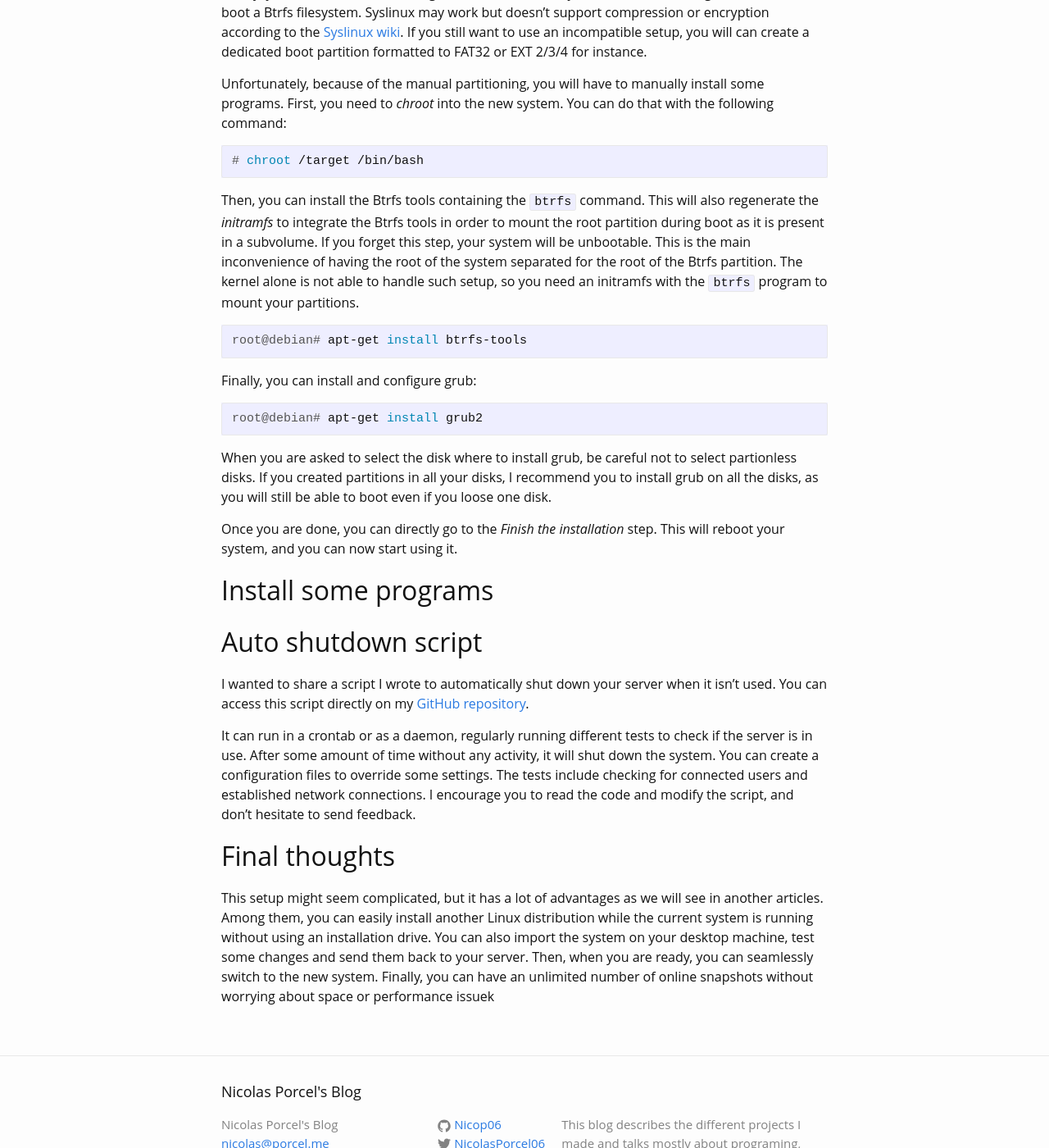
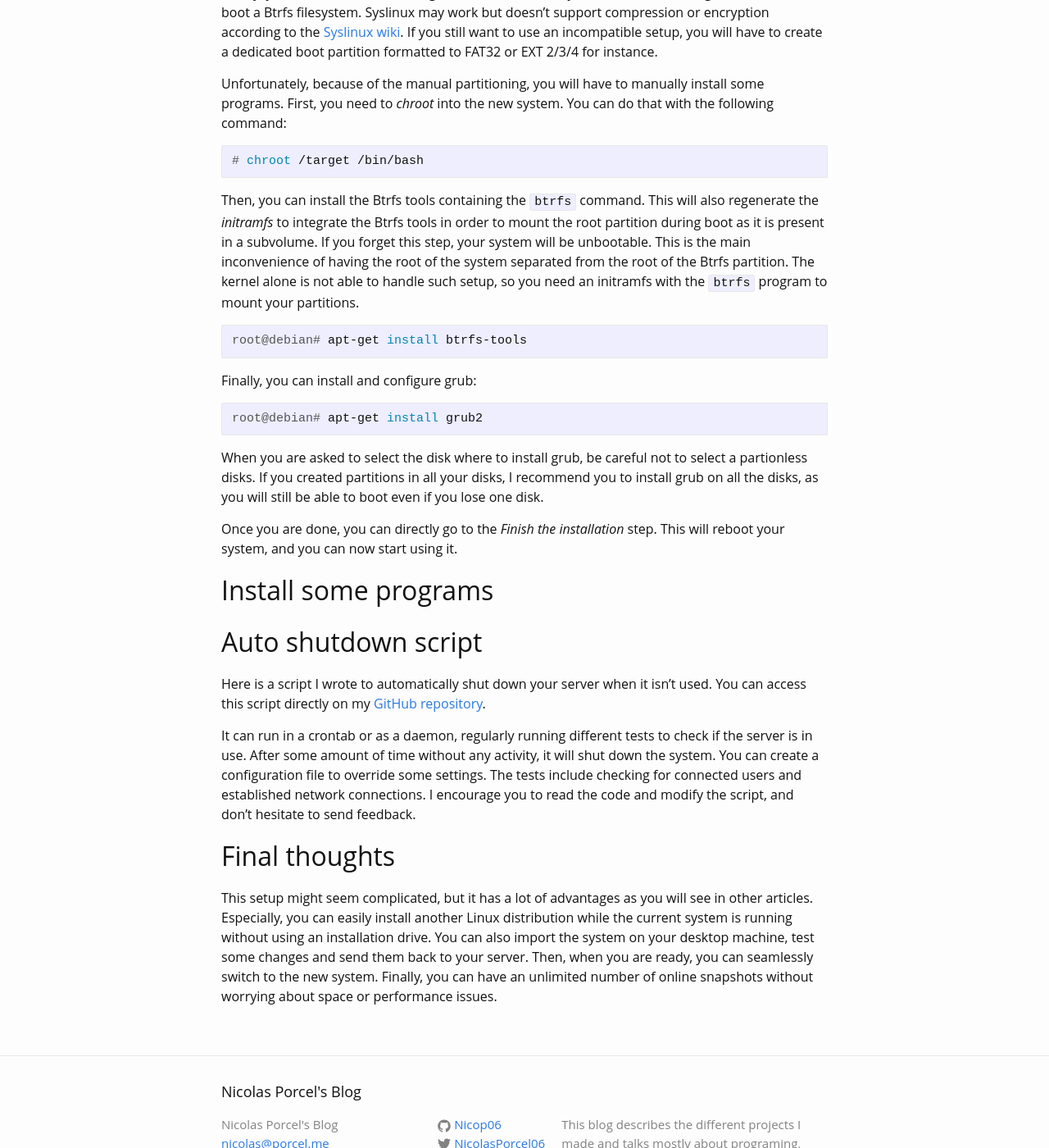
Before and after one commit to Nicop06/nicop06.github.io, a Jekyll site: the page built from _posts/2015-12-19-setting-up-the-nas.markdown, in a window 1280 px wide and 1400 px high, scrolled down 6860 px. Shown: the whole window at 82% size. Built offline with Jekyll 4.4.1, drawn with Linux system fonts in a browser that asks for light colours; some of the changed text lies outside the part shown.

Commit message:
Proof read by Alex (first draft)

````diff
--- a/_posts/2015-12-19-setting-up-the-nas.markdown
+++ b/_posts/2015-12-19-setting-up-the-nas.markdown
@@ -48,7 +48,7 @@ Also, I did not mention CentOS, Ubuntu or many other distributions. Actually,
 the choice of the distribution is not critical and any Unix system would be
 perfectly suitable. My advice is to pick whichever distribution you are
 comfortable with, keeping in mind that you need something reliable enough so
-that you don't loose your data.
+that you don't lose your data.
 
 This setup will allow you to easily installs several distributions alongside,
 so the choice of the OS is not definitive. I actually installed 3 of the
@@ -153,7 +153,7 @@ Syncing disks.
 ```
 
 Here, I create the main Btrfs partition and write the result. In case you are
-wandering why the size of the partition is only 7GB, this is because I am using
+wondering why the size of the partition is only 7GB, this is because I am using
 a VM for this post, but this should be exactly the same as a regular install. I
 will not create any partition on the other disks as Btrfs can use a
 partitionless disk. Be aware that it is not recommended to use partitionless
@@ -269,9 +269,9 @@ name.
 ## Resuming the installation
 
 Now, go back to the installation media by typing *CTRL+ALT+F1*, skip the
-partitioning step and run directly the *install the base system* step. You will
-certainly get the following message: ignore it by selecting `<Go Back>`. You
-might need to do that more than once.
+partitioning step and run directly the *install the base system* step. Don't
+worry if you get the following message, you can ignore it by selecting `<Go
+Back>`. You might need to do that more than once.
 
 ![Debian error partitioning](/assets/debian-error-partitioning.png)
 
@@ -294,8 +294,8 @@ desktop environment. We will use Kodi as a standalone environment.
 Finally, you will need to install the grub bootloader, as any other boot loader
 might not be able to boot a Btrfs filesystem. Syslinux may work but doesn't
 support compression or encryption according to the [Syslinux wiki][syslinux].
-If you still want to use an incompatible setup, you will can create a dedicated
-boot partition formatted to FAT32 or EXT 2/3/4 for instance.
+If you still want to use an incompatible setup, you will have to create a
+dedicated boot partition formatted to FAT32 or EXT 2/3/4 for instance.
 
 Unfortunately, because of the manual partitioning, you will have to manually
 install some programs. First, you need to *chroot* into the new system. You can
@@ -309,7 +309,7 @@ Then, you can install the Btrfs tools containing the `btrfs` command.  This
 will also regenerate the *initramfs* to integrate the Btrfs tools in order to
 mount the root partition during boot as it is present in a subvolume. If you
 forget this step, your system will be unbootable. This is the main
-inconvenience of having the root of the system separated for the root of the
+inconvenience of having the root of the system separated from the root of the
 Btrfs partition. The kernel alone is not able to handle such setup, so you need
 an initramfs with the `btrfs` program to mount your partitions.
 
@@ -324,9 +324,9 @@ root@debian# apt-get install grub2
 ```
 
 When you are asked to select the disk where to install grub, be careful not to
-select partionless disks. If you created partitions in all your disks, I
+select a partionless disks. If you created partitions in all your disks, I
 recommend you to install grub on all the disks, as you will still be able to
-boot even if you loose one disk.
+boot even if you lose one disk.
 
 Once you are done, you can directly go to the *Finish the installation* step.
 This will reboot your system, and you can now start using it.
@@ -335,26 +335,25 @@ This will reboot your system, and you can now start using it.
 
 ## Auto shutdown script
 
-I wanted to share a script I wrote to automatically shut down your server when
-it isn't used. You can access this script directly on my [GitHub
-repository][github].
+Here is a script I wrote to automatically shut down your server when it isn't
+used. You can access this script directly on my [GitHub repository][github].
 
 It can run in a crontab or as a daemon, regularly running different tests to
 check if the server is in use. After some amount of time without any activity,
-it will shut down the system. You can create a configuration files to override
+it will shut down the system. You can create a configuration file to override
 some settings. The tests include checking for connected users and established
 network connections. I encourage you to read the code and modify the script,
 and don't hesitate to send feedback.
 
 ## Final thoughts
 
-This setup might seem complicated, but it has a lot of advantages as we will
-see in another articles. Among them, you can easily install another Linux
+This setup might seem complicated, but it has a lot of advantages as you will
+see in other articles. Especially, you can easily install another Linux
 distribution while the current system is running without using an installation
 drive. You can also import the system on your desktop machine, test some
 changes and send them back to your server. Then, when you are ready, you can
 seamlessly switch to the new system. Finally, you can have an unlimited number
-of online snapshots without worrying about space or performance issuek
+of online snapshots without worrying about space or performance issues.
 
 [prev_post]:   {% post_url 2015-11-11-building-a-cheap-nas %}
 [Kodi]:        https://kodi.tv/
````
Also changed, not shown: other parts of _posts/2015-12-19-setting-up-the-nas.markdown (+3 -3 lines).
